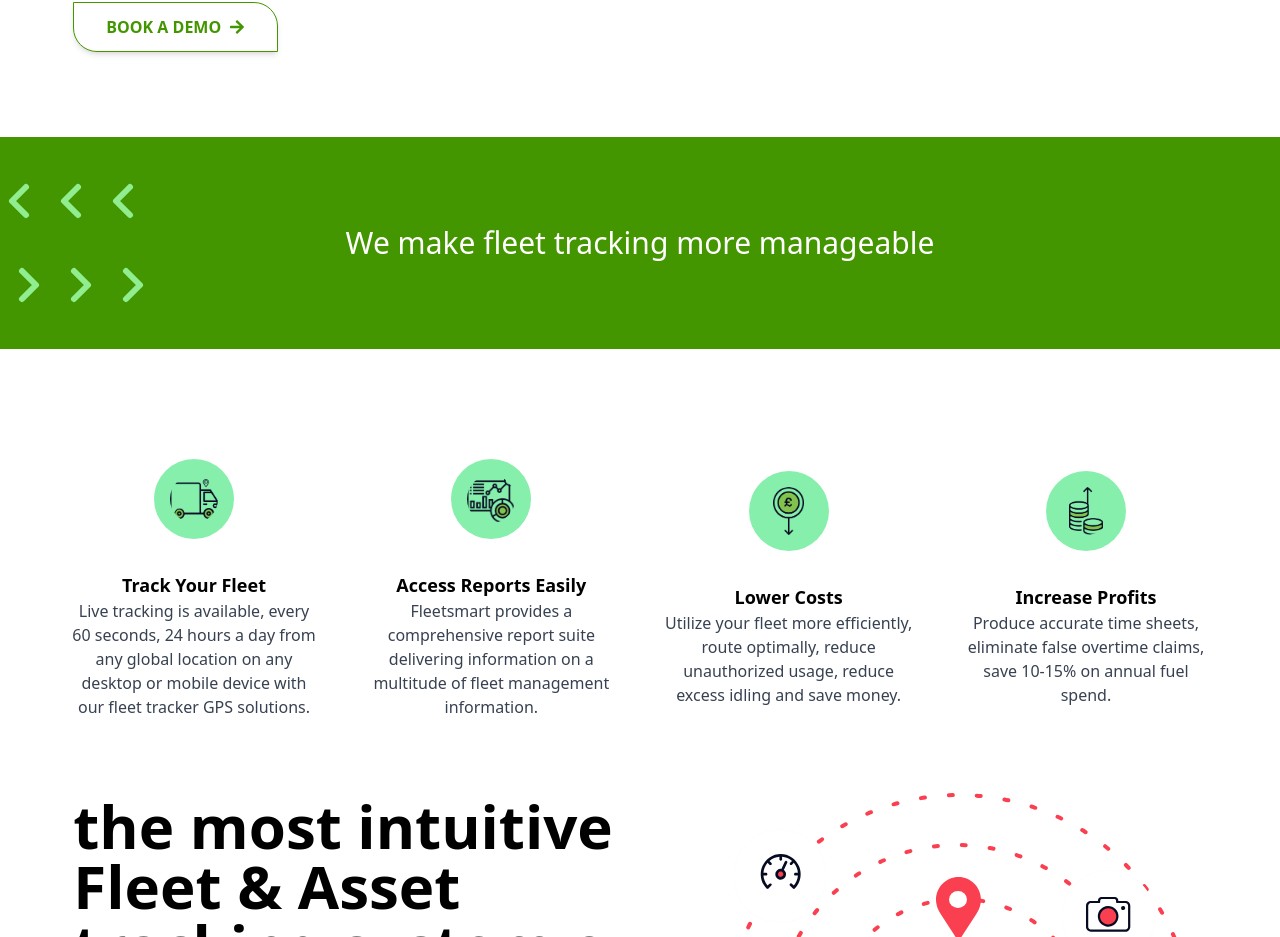
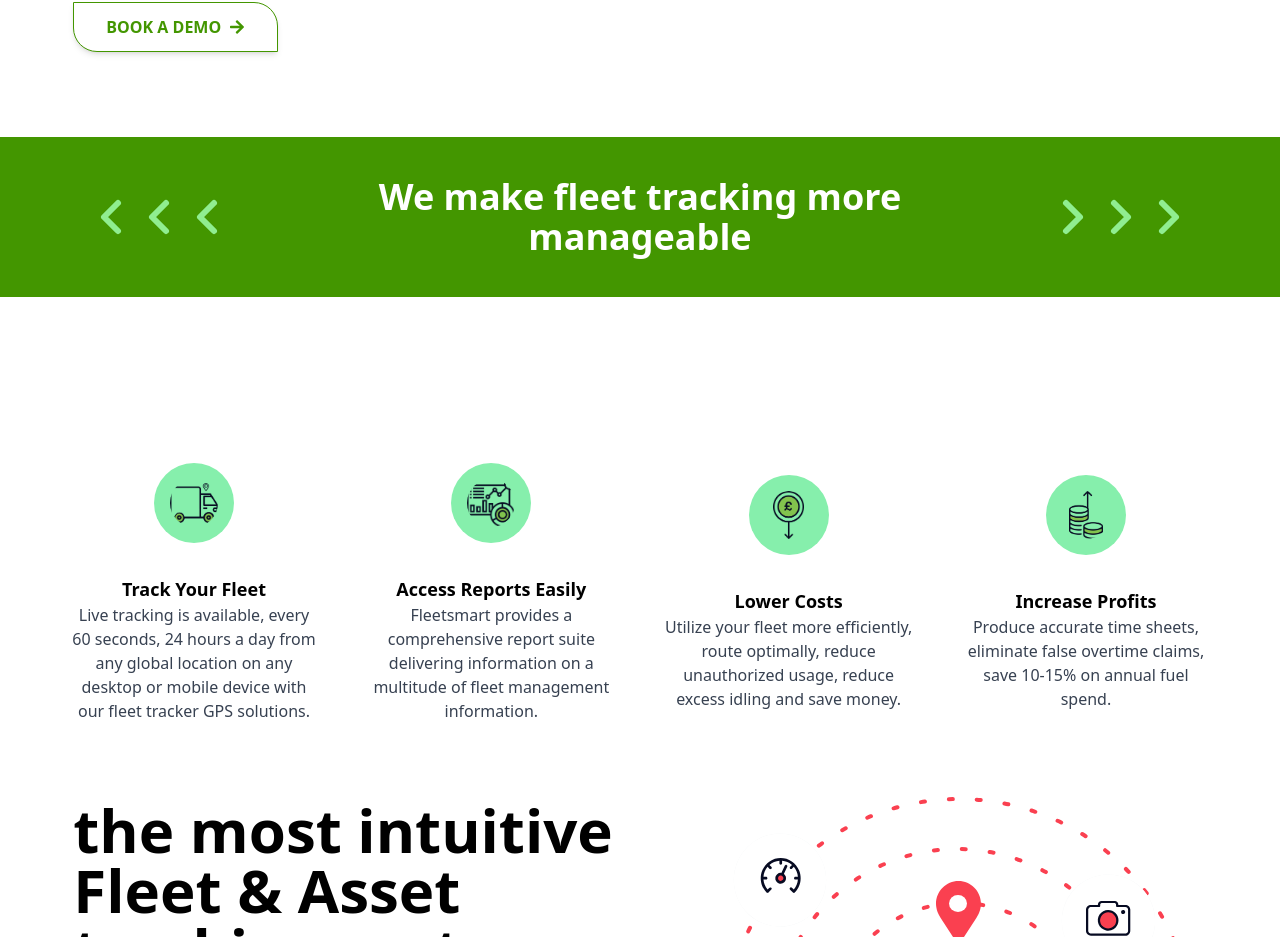
Before and after one commit to encrypted-bug-2024/trackalways-new, a React (Vite) app: page / in a window 1280 px wide. Shown: the part 1290-2227 px from the top of the page. Built offline with nearby package versions, Linux system fonts and the light colour scheme.

Commit message:
Update Scale.jsx

```diff
--- a/src/pages/page-sections/Home/Scale.jsx
+++ b/src/pages/page-sections/Home/Scale.jsx
@@ -2,10 +2,10 @@ import React from 'react';
 
 const Scale = () => {
   return (
-    <section className="bg-[#439600] text-white w-full -mb-14 py-10 grid grid-cols-3 ">
-     {/* <div className="flex items-center justify-between w-full max-w-screen-xl mx-auto mb-4 px-4 flex-wrap">*/}
+    <section className="bg-[#439600] text-white w-full py-10">
+      <div className="w-11/12 mx-auto grid grid-cols-5 grid-rows-1 gap-4">
         {/* Left Arrows */}
-        <div className="flex items-center space-x-1 col-span-1">
+        <div className="flex items-center justify-center">
           <svg
             className="w-4 h-4 bounce-left-right xs:w-5 xs:h-5 sm:w-6 sm:h-6 md:w-8 md:h-8 lg:w-12 lg:h-12"
             fill="none"
@@ -51,12 +51,12 @@ const Scale = () => {
         </div>
 
         {/* Text */}
-        <h3 className="text-xs sm:text-x md:text-base lg:text-3xl flex-grow text-center mx-2 col-span-full">
+        <h3 className="flex items-center justify-center text-sm md:text-lg lg:text-4xl font-semibold text-center col-span-3">
           We make fleet tracking more manageable
         </h3>
 
         {/* Right Arrows */}
-        <div className="flex items-center space-x-1 col-span-1">
+        <div className="flex items-center justify-center col-start-5">
           <svg
             className="w-4 h-4 bounce-left-right xs:w-5 xs:h-5 sm:w-6 sm:h-6 md:w-8 md:h-8 lg:w-12 lg:h-12"
             fill="none"
@@ -100,7 +100,7 @@ const Scale = () => {
             />
           </svg>
         </div>
-      {/* </div>  */}
+      </div>
     </section>
   );
 };
```
